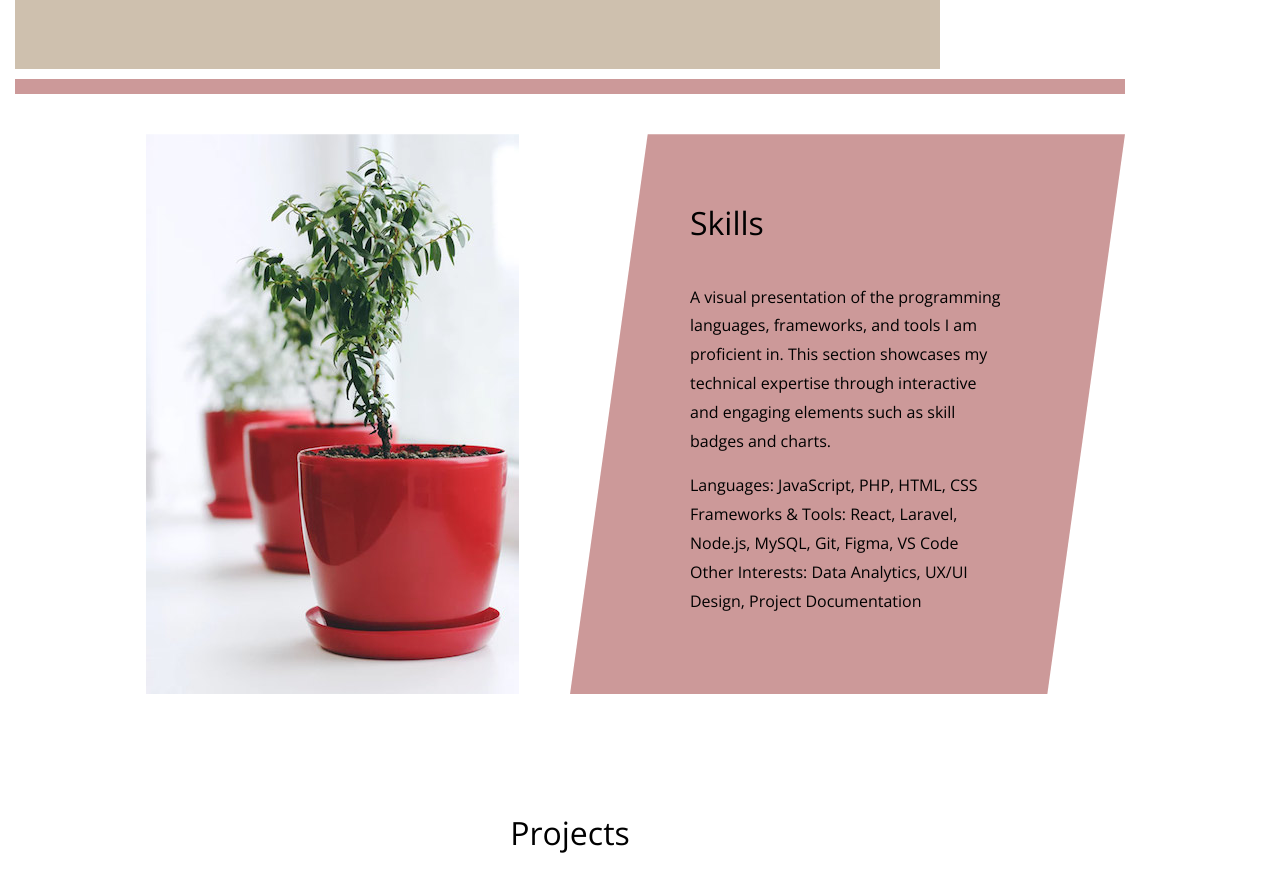
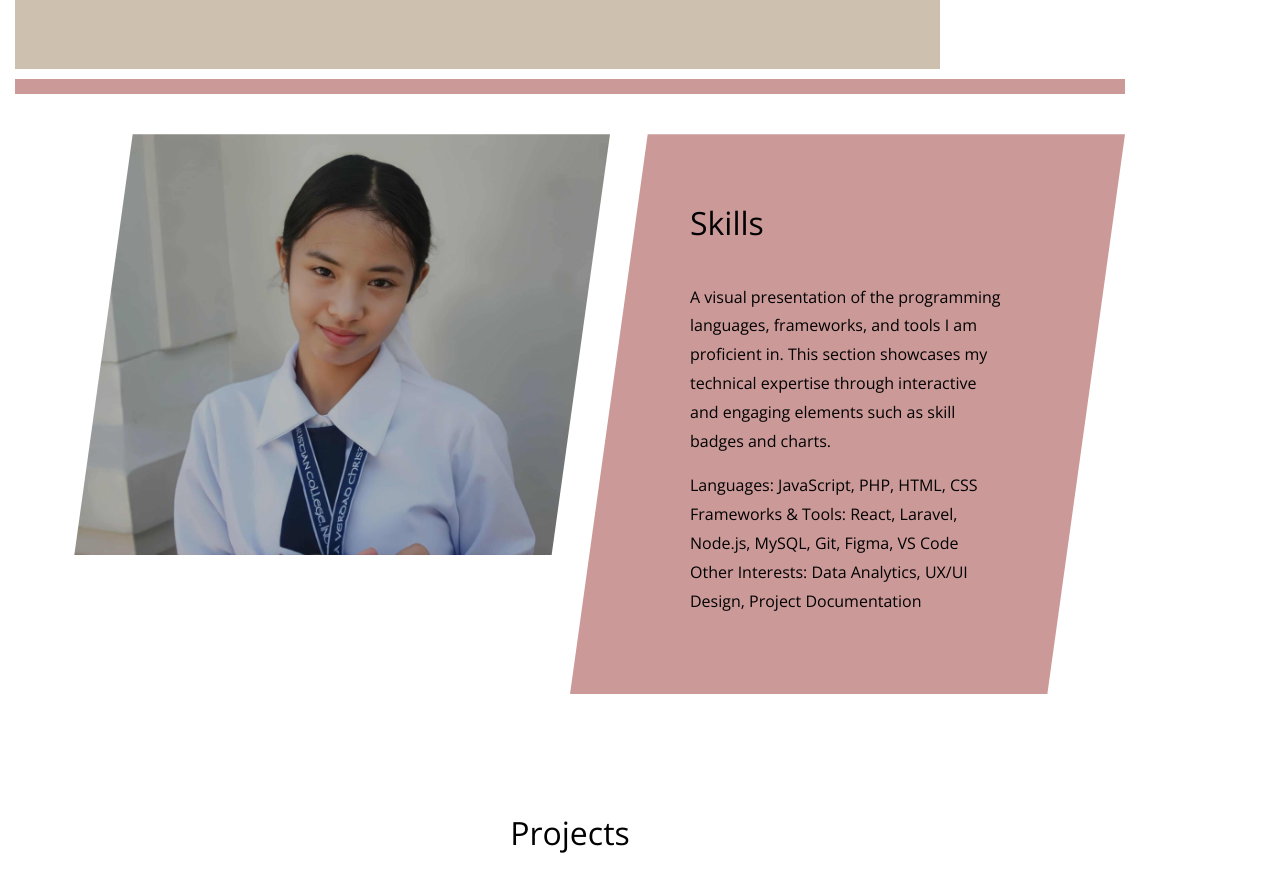
Before and after one commit to mffkht/personal-portfolio, a React (Vite) app: page / in a window 1280 px wide. Shown: the part 680-1572 px from the top of the page. Built offline with nearby package versions, Linux system fonts and the light colour scheme.

Commit message:
Edited some of the content and information

```diff
--- a/src/App.jsx
+++ b/src/App.jsx
@@ -106,12 +106,18 @@ const App = () => {
 
         <div className="tm-bar-2"></div>
 
-     {/* === SKILLS SECTION === */}
+    {/* === SKILLS SECTION === */}
 <section id="techstack" className="row tm-section-mb tm-section-2">
   <div className="col-md-12 tm-section-2-inner">
     {/* Left side image (only one) */}
     <div className="tm-section-2-left">
-      <div className="tm-img-container tm-img-container-1"></div>
+      <div>
+        <img
+          src="/img/my_id_picture.jpg"
+          alt="My Profile"
+          className="avatar-image img-fluid"
+        />
+      </div>
     </div>
 
     {/* Right side text */}
@@ -132,6 +138,7 @@ const App = () => {
     </div>
   </div>
 </section>
+
 
 
        {/* === PROJECTS SECTION === */}
```
Also changed, not shown: 1 other file (tests, documents, lock files or other folders).
